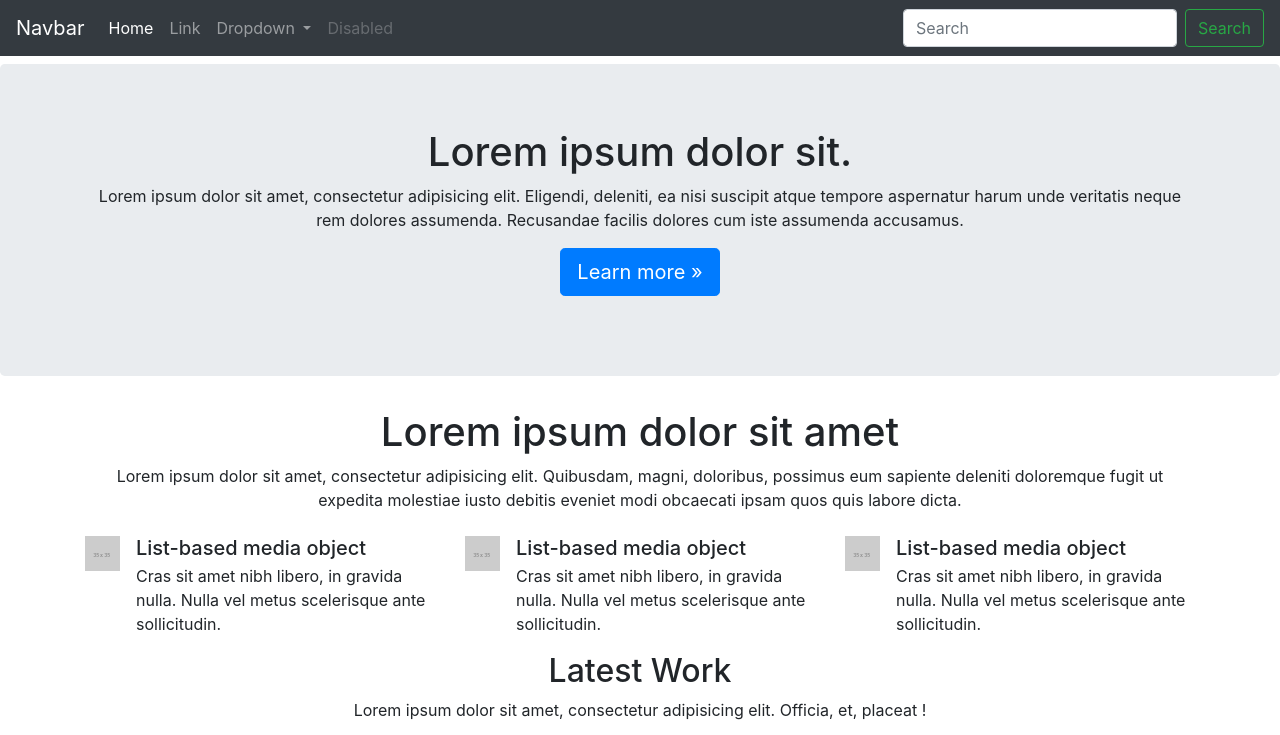
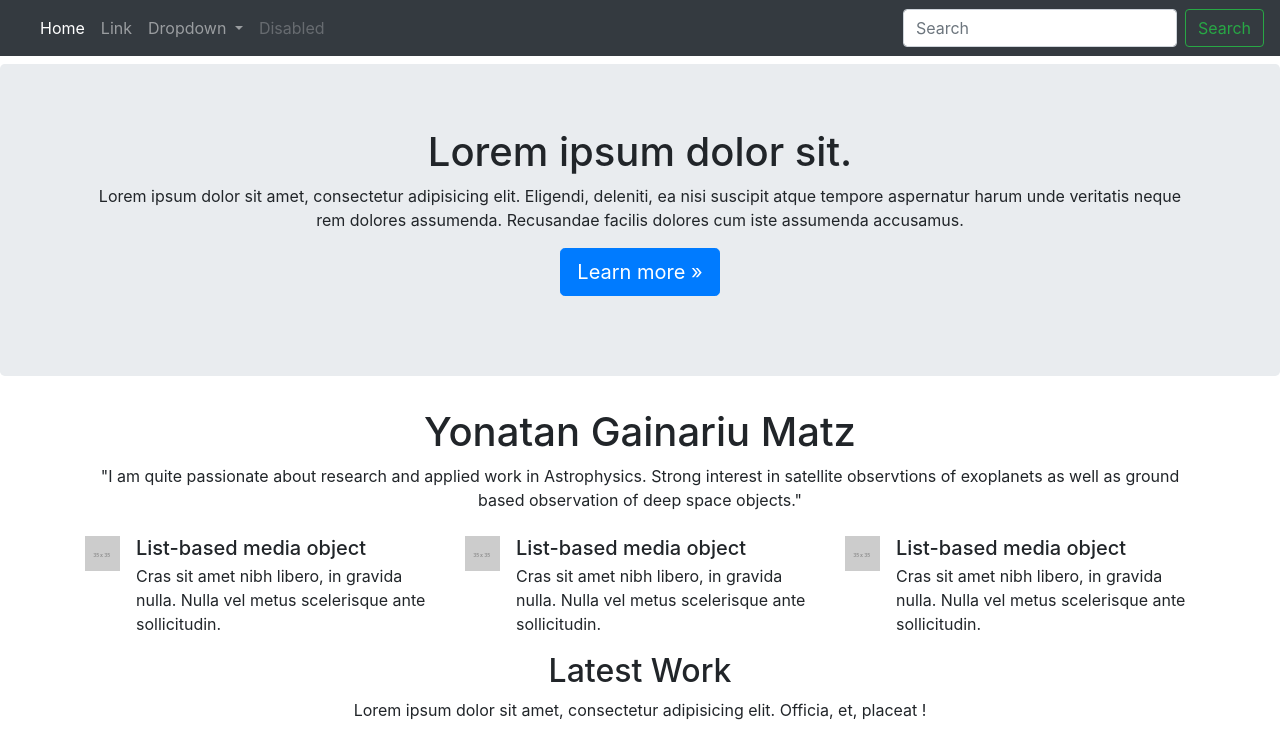
Before and after one commit to yonimatz/yonimatz.github.io, a plain HTML site: page index.html in a window 1280 px wide. Shown: the top 735 px of the page. Drawn offline with Linux system fonts and the light colour scheme.

Commit message:
Update index.html

```diff
--- a/index.html
+++ b/index.html
@@ -10,7 +10,7 @@
   </head>
   <body>
     <nav class="navbar navbar-expand-lg navbar-dark bg-dark">
-      <a class="navbar-brand" href="#">Navbar</a>
+      <a class="navbar-brand" href="#"> <Y|M> </a>
       <button class="navbar-toggler" type="button" data-toggle="collapse" data-target="#navbarSupportedContent" aria-controls="navbarSupportedContent" aria-expanded="false" aria-label="Toggle navigation">
       <span class="navbar-toggler-icon"></span>
       </button>
@@ -60,8 +60,8 @@
       <div class="container">
         <div class="row">
           <div class="col-12 text-center">
-            <h1>Lorem ipsum dolor sit amet</h1>
-            <p>Lorem ipsum dolor sit amet, consectetur adipisicing elit. Quibusdam, magni, doloribus, possimus eum sapiente deleniti doloremque fugit ut expedita molestiae iusto debitis eveniet modi obcaecati ipsam quos quis labore dicta.</p>
+            <h1>Yonatan Gainariu Matz</h1>
+            <p>"I am quite passionate about research and applied work in Astrophysics. Strong interest in satellite observtions of exoplanets as well as ground based observation of deep space objects."</p>
           </div>
         </div>
       </div>
```
